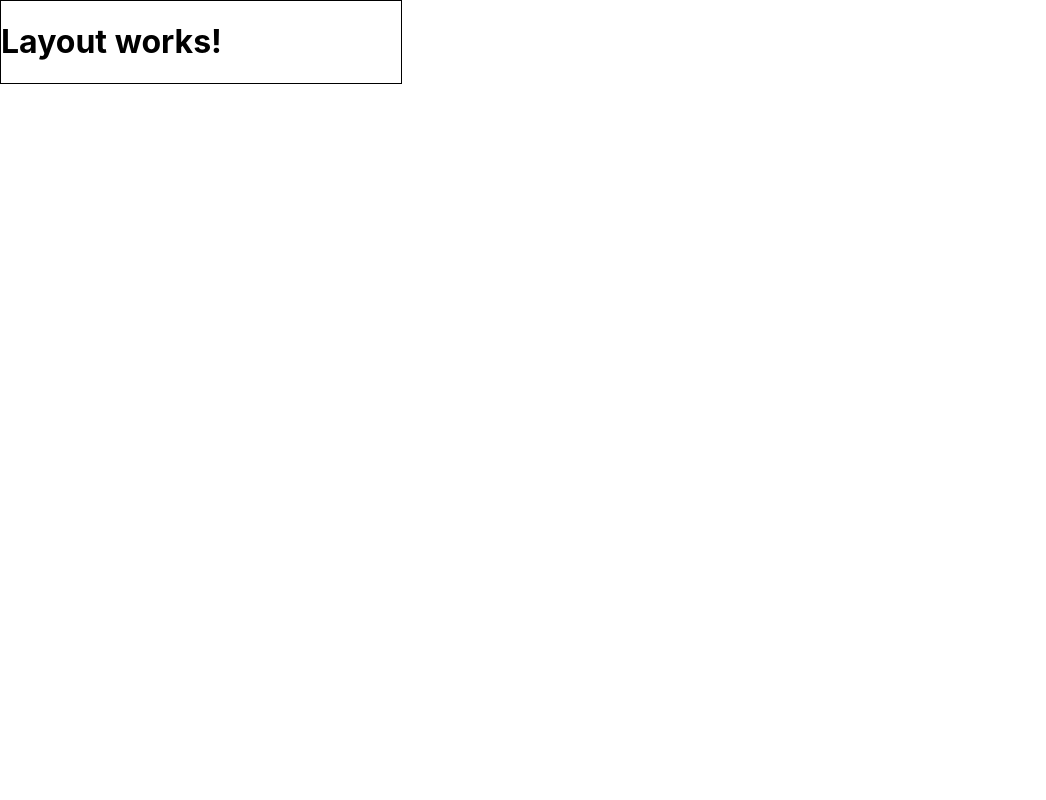
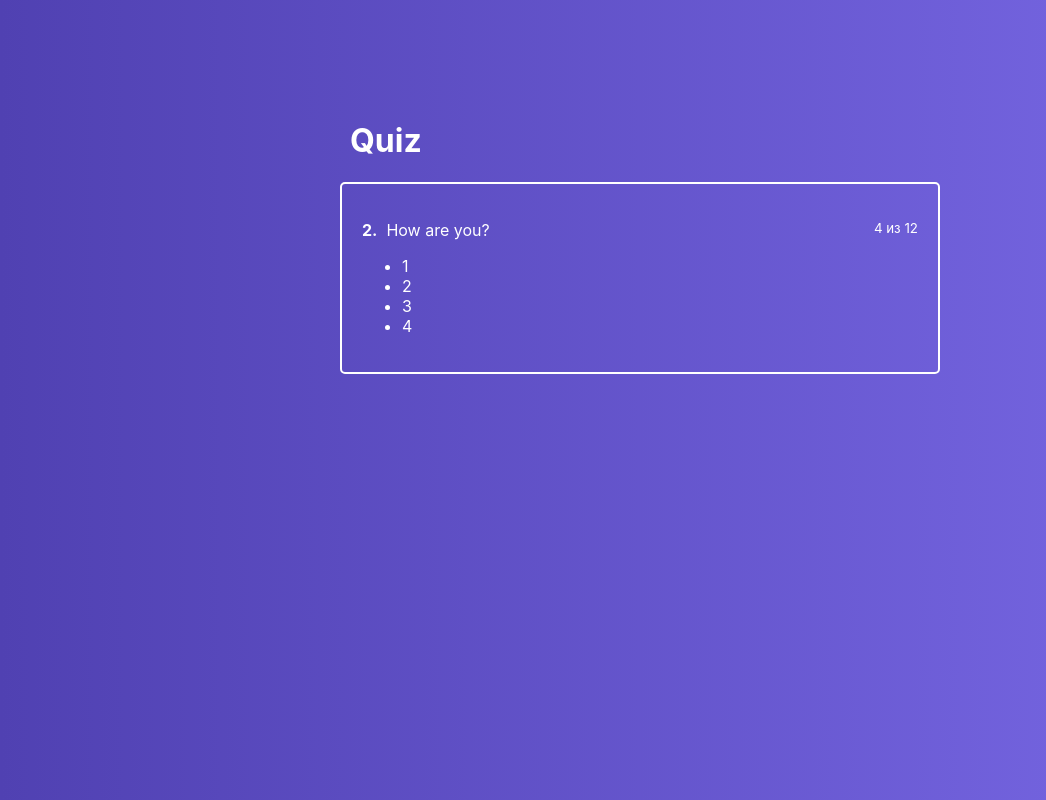
Before and after one commit to ktttnv/react-quiz, a React app: page / in a window 1280 px wide. Shown: the whole page, without its empty margins (0-1046 px from the left). Built offline with nearby package versions, Linux system fonts and the light colour scheme.

Commit message:
Added main page and Quiz components

```diff
--- a/src/App.js
+++ b/src/App.js
@@ -1,11 +1,10 @@
 import Layout from "./hoc/Layout/Layout";
+import Quiz from "./containers/Quiz/Quiz";
 
 function App() {
 	return (
 		<Layout>
-			<div style={{ width: 400, border: "1px solid black" }}>
-				<h1>Layout works!</h1>
-			</div>
+			<Quiz />
 		</Layout>
 	);
 }
--- /dev/null
+++ b/src/components/ActiveQuiz/ActiveQuiz.js
@@ -0,0 +1,22 @@
+import classes from "./ActiveQuiz.module.css";
+
+const ActiveQuiz = (props) => (
+	<div className={classes.ActiveQuiz}>
+		<p className={classes.Question}>
+			<span>
+				<strong>2.</strong>&nbsp; How are you?
+			</span>
+
+			<small>4 из 12</small>
+		</p>
+
+		<ul>
+			<li>1</li>
+			<li>2</li>
+			<li>3</li>
+			<li>4</li>
+		</ul>
+	</div>
+);
+
+export default ActiveQuiz;
--- /dev/null
+++ b/src/components/ActiveQuiz/ActiveQuiz.module.css
@@ -0,0 +1,13 @@
+.ActiveQuiz {
+	padding: 20px;
+	color: #fff;
+	border: 2px solid #fff;
+	border-radius: 5px;
+	margin: 0 10 px;
+	box-sizing: border-box;
+}
+
+.Question {
+	display: flex;
+	justify-content: space-between;
+}
--- /dev/null
+++ b/src/containers/Quiz/Quiz.js
@@ -0,0 +1,22 @@
+import { Component } from "react";
+import classes from "./Quiz.module.css";
+import ActiveQuiz from "../../components/ActiveQuiz/ActiveQuiz";
+
+class Quiz extends Component {
+	state = {
+		quiz: [],
+	};
+
+	render() {
+		return (
+			<div className={classes.Quiz}>
+				<div className={classes.QuizWrapper}>
+					<h1>Quiz</h1>
+					<ActiveQuiz />
+				</div>
+			</div>
+		);
+	}
+}
+
+export default Quiz;
--- /dev/null
+++ b/src/containers/Quiz/Quiz.module.css
@@ -0,0 +1,17 @@
+.Quiz {
+	display: flex;
+	justify-content: center;
+	padding-top: 100px;
+	flex-grow: 1;
+	width: 100%;
+	background: linear-gradient(90deg, #5041b2 0%, #7969e6 100%);
+}
+
+.Quiz h1 {
+	color: #fff;
+	margin-left: 10px;
+}
+
+.QuizWrapper {
+	width: 600px;
+}
```
